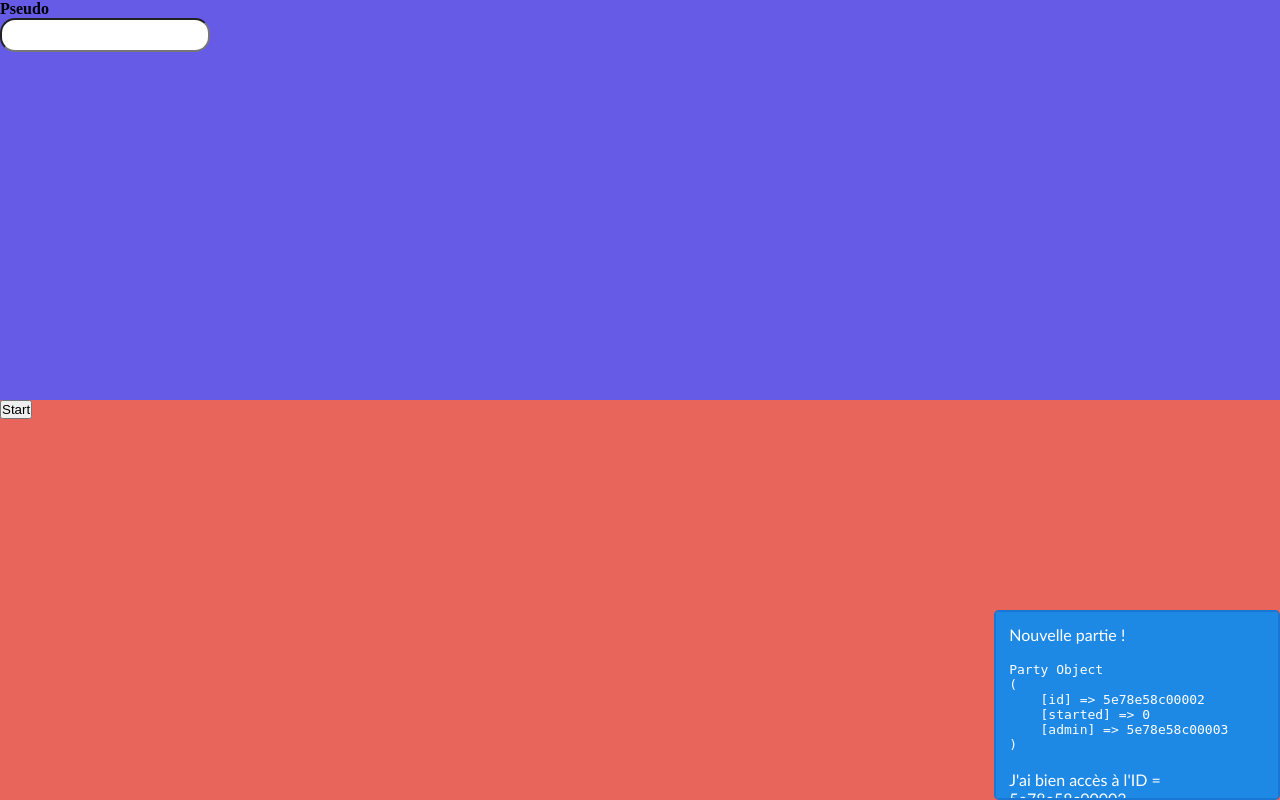
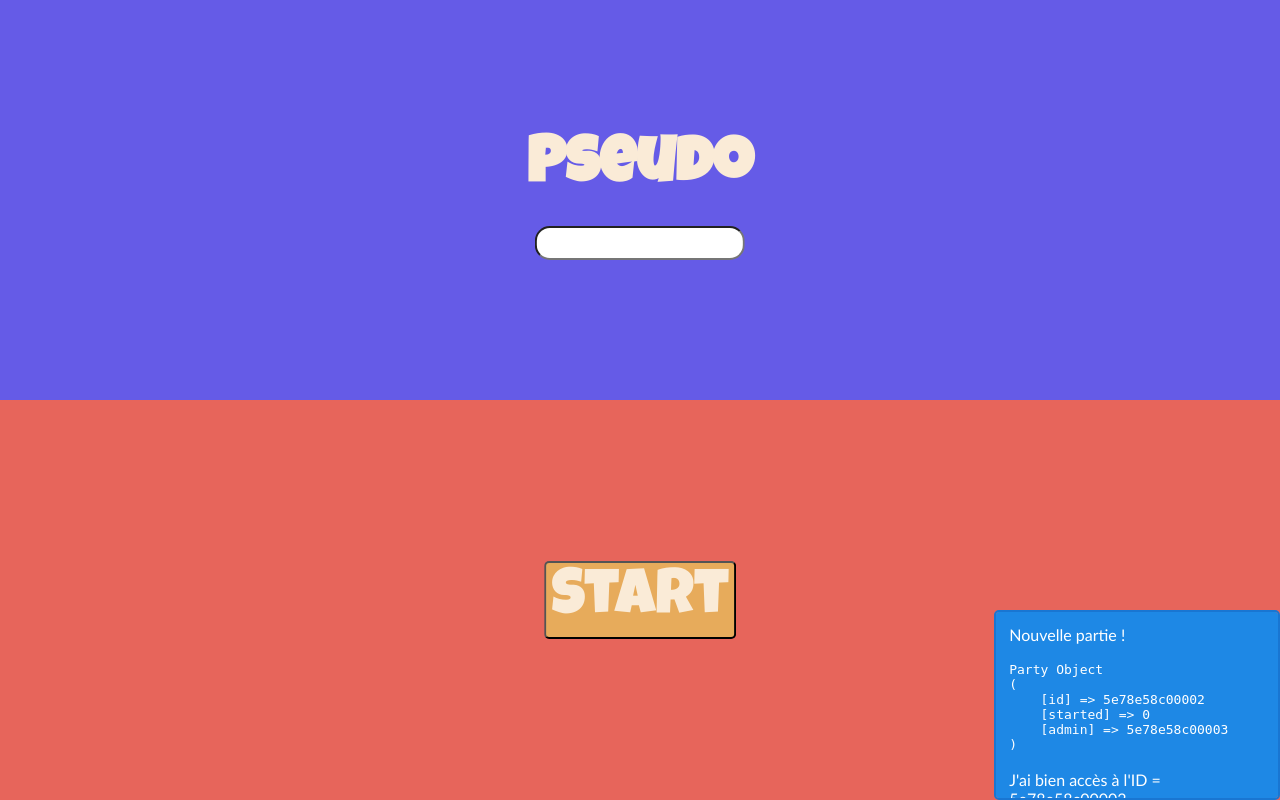
Before and after one commit to H4KRO/Wasted, a PHP site: page /?controller=PartyController&method=create in a window 1280 px wide. Run offline with PHP 8.4, Linux system fonts and the light colour scheme.

Commit message:
Css correction

```diff
--- a/view/pages/create.php
+++ b/view/pages/create.php
@@ -1,16 +1,18 @@
-<section id="master_top"class ="section">
+<section id="main_top"class ="section">
+  <div class="p_section">
         <p><strong>Pseudo</strong></p>
         <input id="master_input"type="text" maxlength="15" name="pseudo_admin">
+  </div>
 </section>
 
-<section id="master_bot" class="section">
-    <form action="" methode="get">
+<section id="main_bot" class="section">
+    <form class="p_section" action="" methode="get">
         <input type="hidden" name="controller" value="PlayerController">
         <input type="hidden" name="method" value="create">
         <input type="hidden" name="game_id" value="<?php echo $party->id; ?>">
         <input type="hidden" name="username" value="" id="hidden_username">
         <input type="hidden" name="method" value="create">
-        <input type="submit" value="Start">
+        <input class="ok" type="submit" value="Start">
     </form>
 </section>
 
--- a/view/style/style.css
+++ b/view/style/style.css
@@ -167,6 +167,11 @@ html, body
   border-radius: 5px;
   padding: 5px;
   background-color: #E7AB5B;
+  font-size: 1em;
+}
+
+.ok:hover {
+  cursor: pointer;
 }
 
 /* ------------------------- JOIN ------------------------------*/
```
